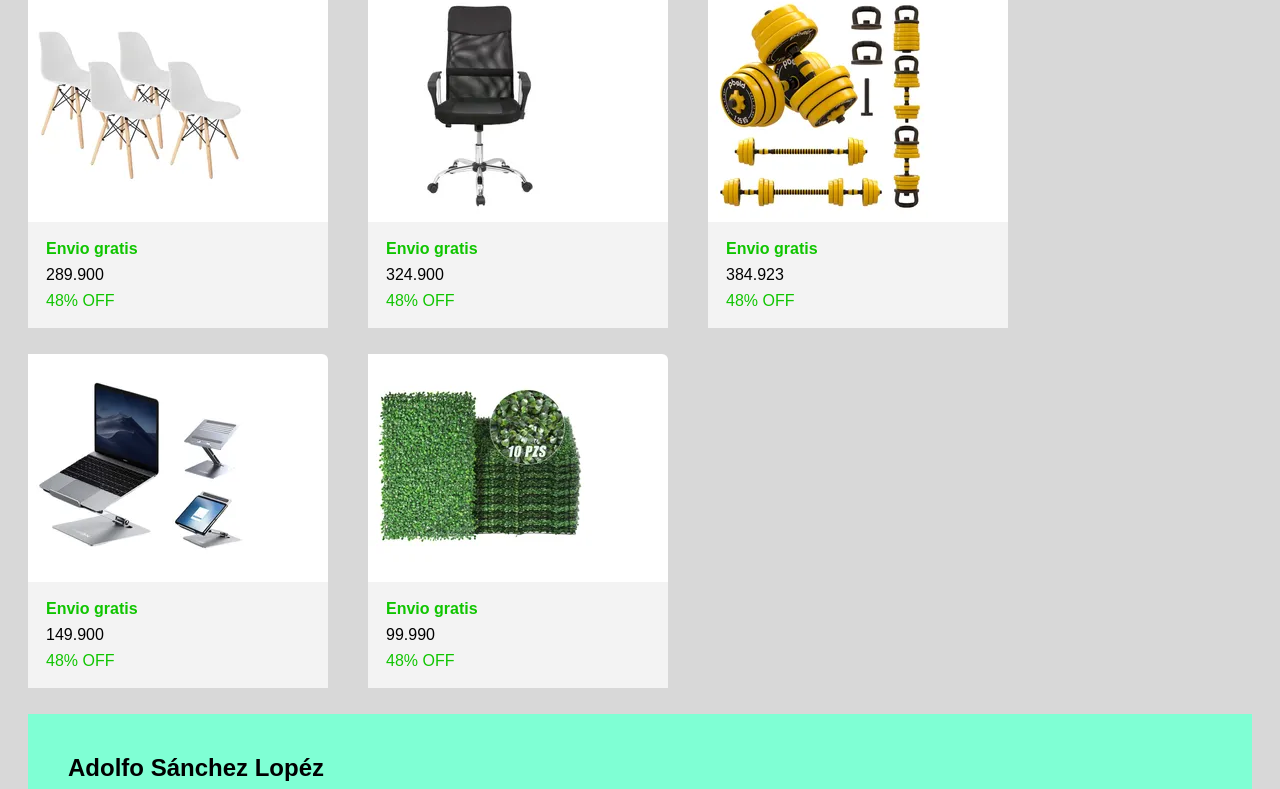
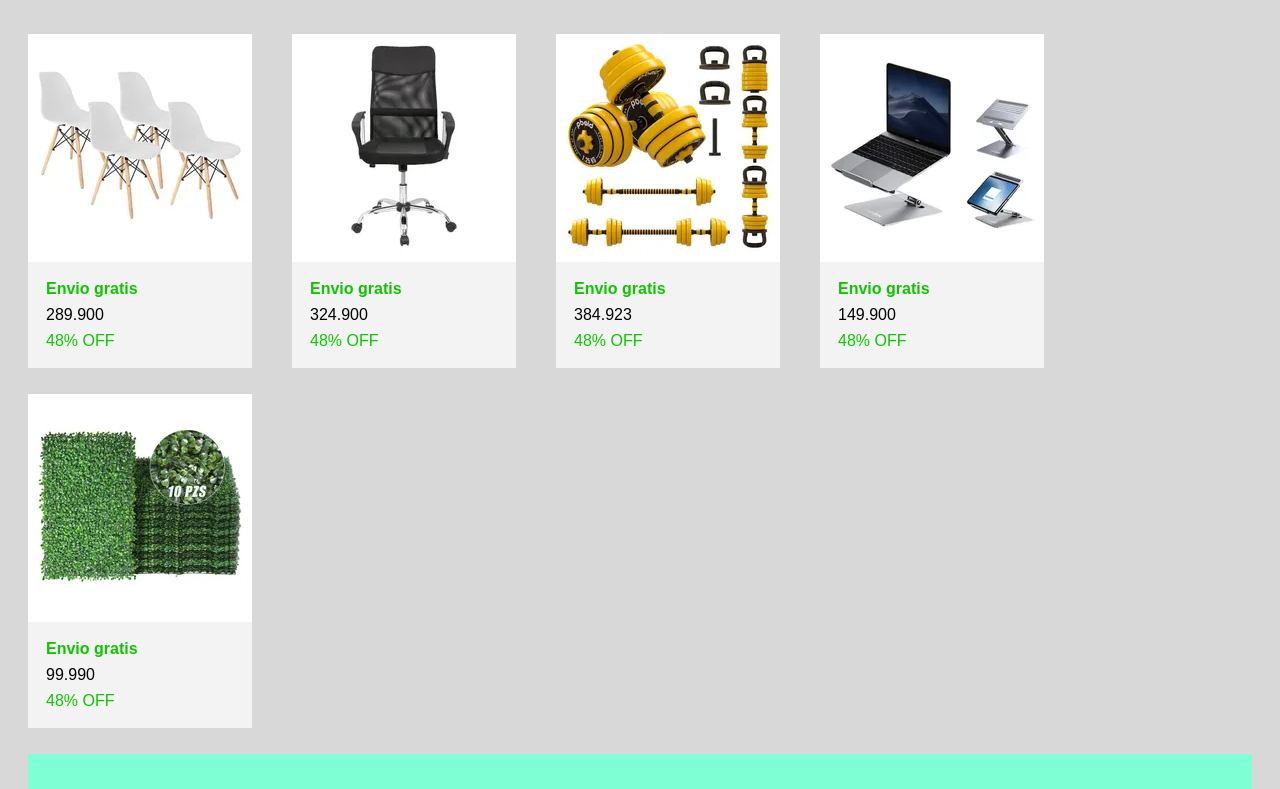
Before and after one commit to Adolfsan99/css-inventario-flexbox, a plain HTML site: page index.html in a window 1280 px wide. Shown: the part 83-872 px from the top of the page. Drawn offline with Linux system fonts and the light colour scheme.

Commit message:
correciones

```diff
--- a/styles/style.css
+++ b/styles/style.css
@@ -3,7 +3,7 @@ font-family: sans-serif;
 background-color:rgb(216, 216, 216);
 }
 h1{
-margin: 10px;
+margin: 30px;
 }
 nav {
 display: flex;
@@ -11,7 +11,7 @@ flex-wrap: wrap;
 }
 article{
 background-color: rgb(255, 255, 255);
-width: 300px;
+width: 224px;
 height: 300px;
 padding: 0px;
 margin: 20px 20px 40px 20px;
```
